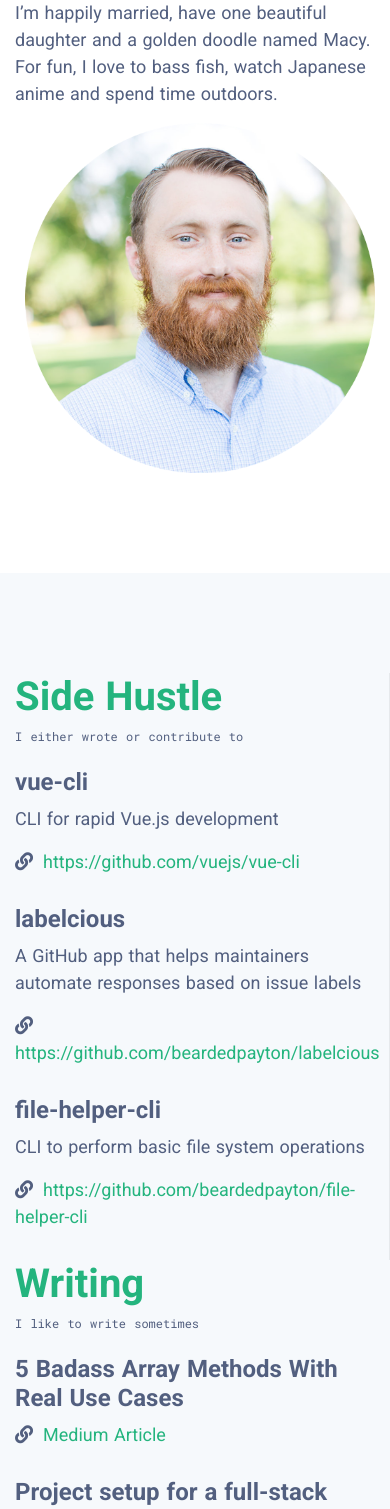
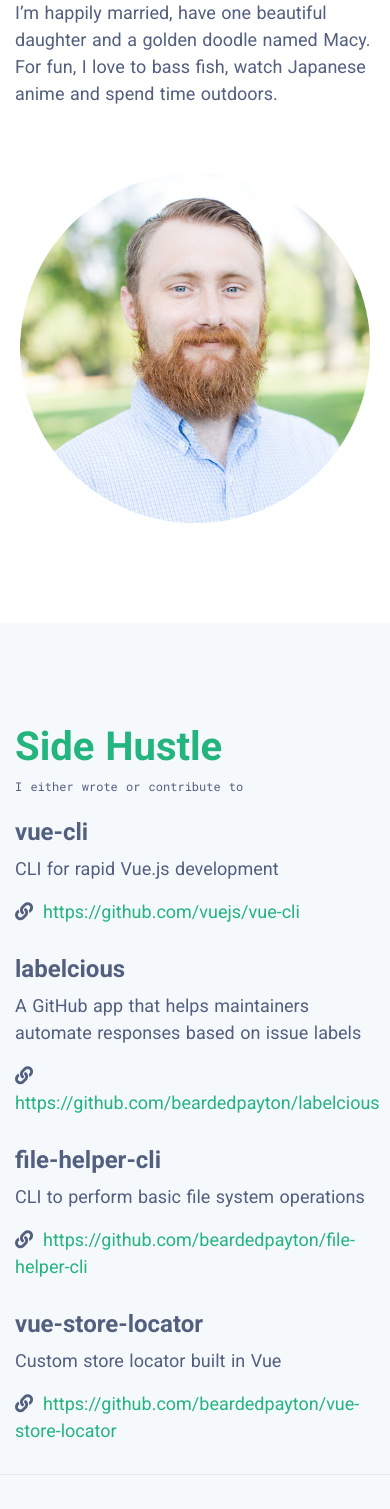
Before and after one commit to beardedpayton/paytonburdette.com, a Nuxt app: page / in a window 390 px wide. Shown: the part 420-1929 px from the top of the page. Built offline with nearby package versions, Linux system fonts and the light colour scheme.

Commit message:
media queries and styles

```diff
--- a/components/Bio.vue
+++ b/components/Bio.vue
@@ -26,4 +26,10 @@ export default {
     width: 350px;
     height: 350px;
   }
+  @media (max-width: 767px) {
+    img {
+      margin: 0 auto;
+      margin-top: 50px;
+    }
+  }
 </style>
--- a/components/Projects.vue
+++ b/components/Projects.vue
@@ -29,4 +29,11 @@ export default {
 i {
   padding-right: 10px;
 }
+@media (max-width: 767px) {
+  .projects {
+    border-right: none;
+    border-bottom: 1px solid #e6e9ec;
+    margin-bottom: 50px;
+  }
+}
 </style>
--- a/components/SocialBar.vue
+++ b/components/SocialBar.vue
@@ -2,13 +2,15 @@
   <section id="social-bar">
     <div class="container">
       <div class="row">
-        <div class="col-md-6">
+        <div class="col-sm-6 col-xs-12">
           <h4>Connect With Me</h4>
         </div>
-        <div class="col-md-6 d-flex justify-content-end">
-          <li v-for="item in social" :key="social[item]">
-            <a :href="item.url"><i :class="item.icon"></i></a>
-          </li>
+        <div class="col-sm-6 col-xs-12 d-flex justify-content-end icons">
+          <ul class="social-icons">
+            <li v-for="item in social" :key="social[item]">
+              <a :href="item.url"><i :class="item.icon"></i></a>
+            </li>
+          </ul>
         </div>
       </div>
     </div>
@@ -32,10 +34,22 @@ export default {
     padding-right: 30px;
   }
   h4,
+  ul {
+    margin-bottom: 0;
+  }
+  h4,
   i {
     color: #fff;
   }
   i:hover {
     color: #222548;
   }
+  @media (max-width: 576px) {
+    h4 {
+      display: none;
+    }
+    .icons {
+      justify-content: center!important
+    }
+  }
 </style>
--- a/components/Tech.vue
+++ b/components/Tech.vue
@@ -5,7 +5,7 @@
         <div class="col-md-12">
           <h1>{{title}}</h1>
         </div>
-        <div v-for="item in tech" :key="tech[item]" class="col-md-4">
+        <div v-for="item in tech" :key="tech[item]" class="col-sm-4 col-xs-12 tech-items">
           <h3>[ {{ item.name }} ]</h3>
           <ul>
             <li v-for="skill in item.skills"  :key="skill"><i class="fas fa-check-circle"></i>{{ skill }}</li>
@@ -40,4 +40,12 @@ li {
 i {
   padding-right: 10px;
 }
+@media (max-width: 576px) {
+  .tech-items {
+    text-align: center;
+  }
+  li {
+    text-align: left;
+  }
+}
 </style>
--- a/data/projects.js
+++ b/data/projects.js
@@ -13,5 +13,10 @@ export default [
       name: 'file-helper-cli',
       brief: 'CLI to perform basic file system operations',
       url: 'https://github.com/beardedpayton/file-helper-cli'
-    }
+    },
+    {
+      name: 'vue-store-locator',
+      brief: 'Custom store locator built in Vue',
+      url: 'https://github.com/beardedpayton/vue-store-locator'
+    },
 ]
--- a/data/tech.js
+++ b/data/tech.js
@@ -5,7 +5,7 @@ export default [
   },
   {
     name: 'back-end',
-    skills: ['Node', 'Sequelize', 'MySQL', 'Microsoft SQL Server']
+    skills: ['Node', 'Sequelize', 'MySQL', 'MSSQL', 'Craft', 'Expression Engine']
   },
   {
     name: 'dev tools',
```
